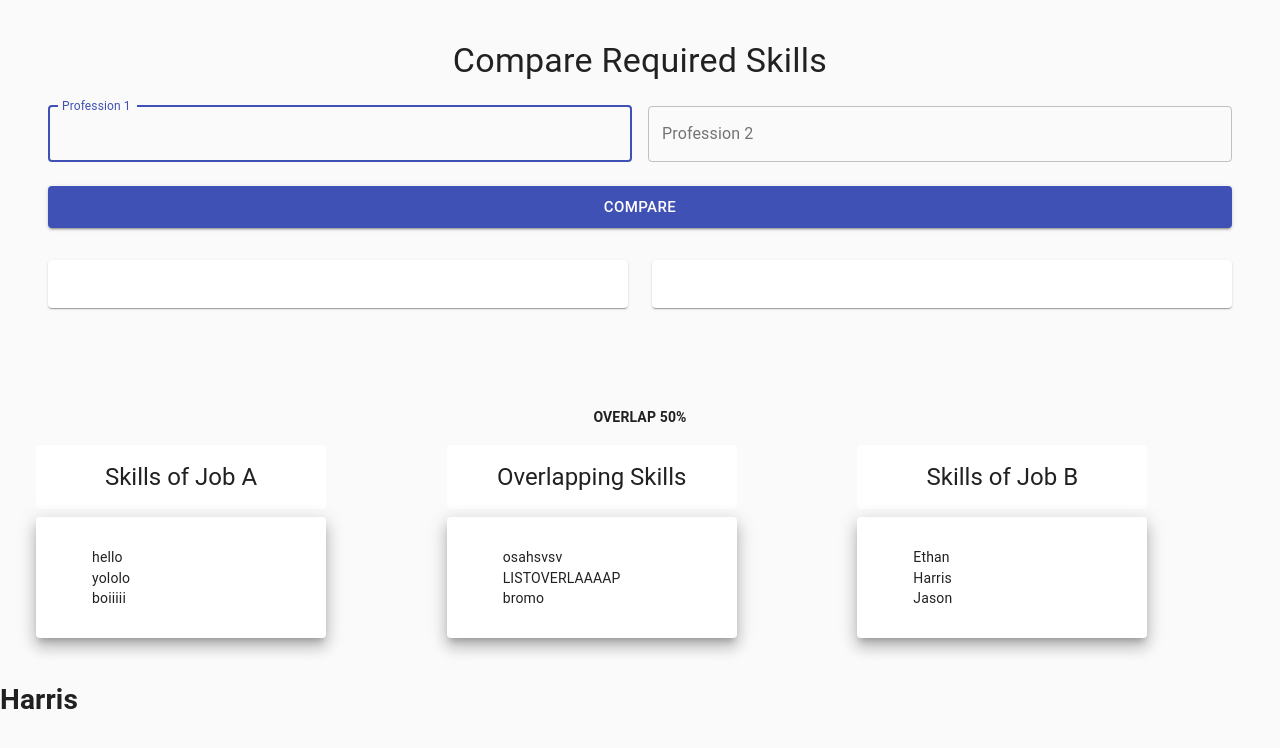
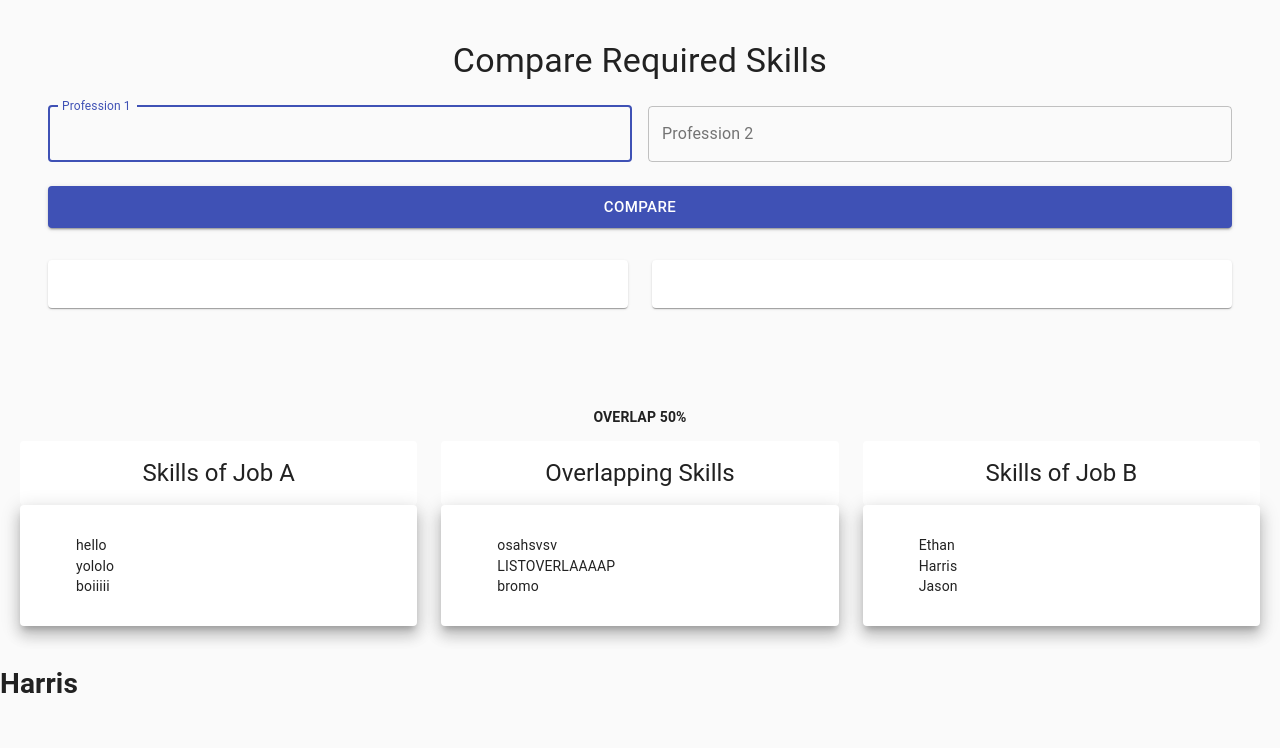
Before and after one commit to harris222/jobComparison, a React (Create React App) app in the folder dash/: page /Ethan in a window 1280 px wide. Shown: the top 748 px of the page. Built offline with nearby package versions, Linux system fonts and the light colour scheme; no server answers.

Commit message:
fixed centering of lists

```diff
--- a/dash/src/pages/Jason.js
+++ b/dash/src/pages/Jason.js
@@ -13,13 +13,13 @@ const useStyles = makeStyles((theme) => ({
     padding: theme.spacing(2),
     height: "auto",
     textAlign: "left",
-    width: "75%",
+    width: "100%",
   },
   title: {
     padding: theme.spacing(2),
     height: "100",
     textAlign: "center",
-    width: "75%",
+    width: "100%",
   },
   list: {
     listStyleType: "none",
@@ -48,7 +48,7 @@ function SpacingGrid() {
         <h4 className={classes.overlap}>OVERLAP 50%</h4>
       </div>
       <Grid container spacing={1} className={classes.container}>
-        <Grid container item xs={12} spacing={3} className={classes.container}>
+        <Grid container spacing={3} className={classes.container}>
           <Grid item xs={4}>
               <Paper className={classes.title} elevation={0}>
                 <Typography variant="h5">Skills of Job A</Typography>
@@ -65,7 +65,8 @@ function SpacingGrid() {
               </Paper>
           </Grid>
         </Grid>
-        <Grid container item xs={12} spacing={3} className={classes.container}>
+
+        <Grid container spacing={3} className={classes.container}>
           <Grid item xs={4}>
                 <Paper className={classes.paper} elevation={10}>
                   <ul className={classes.list}>
```
